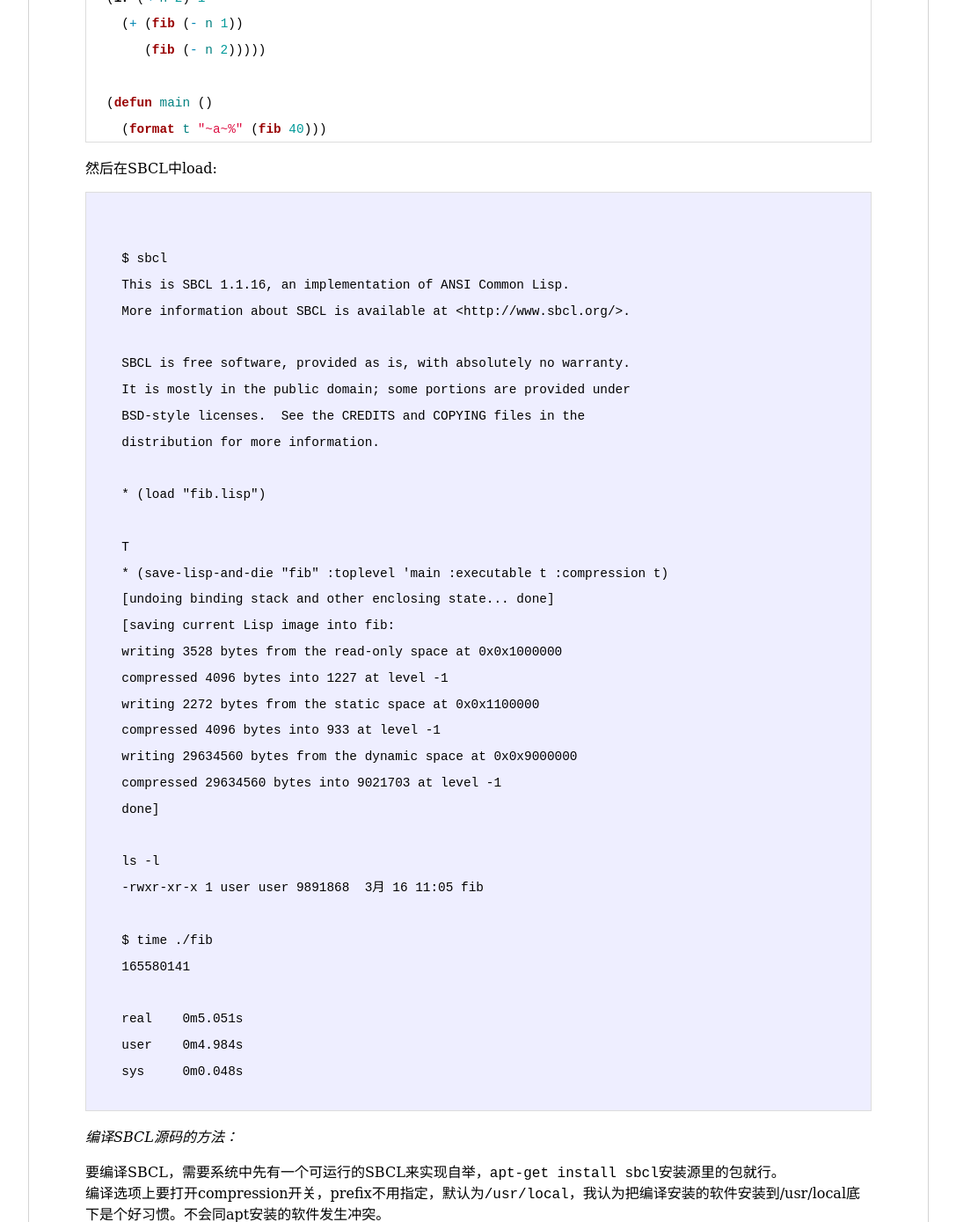
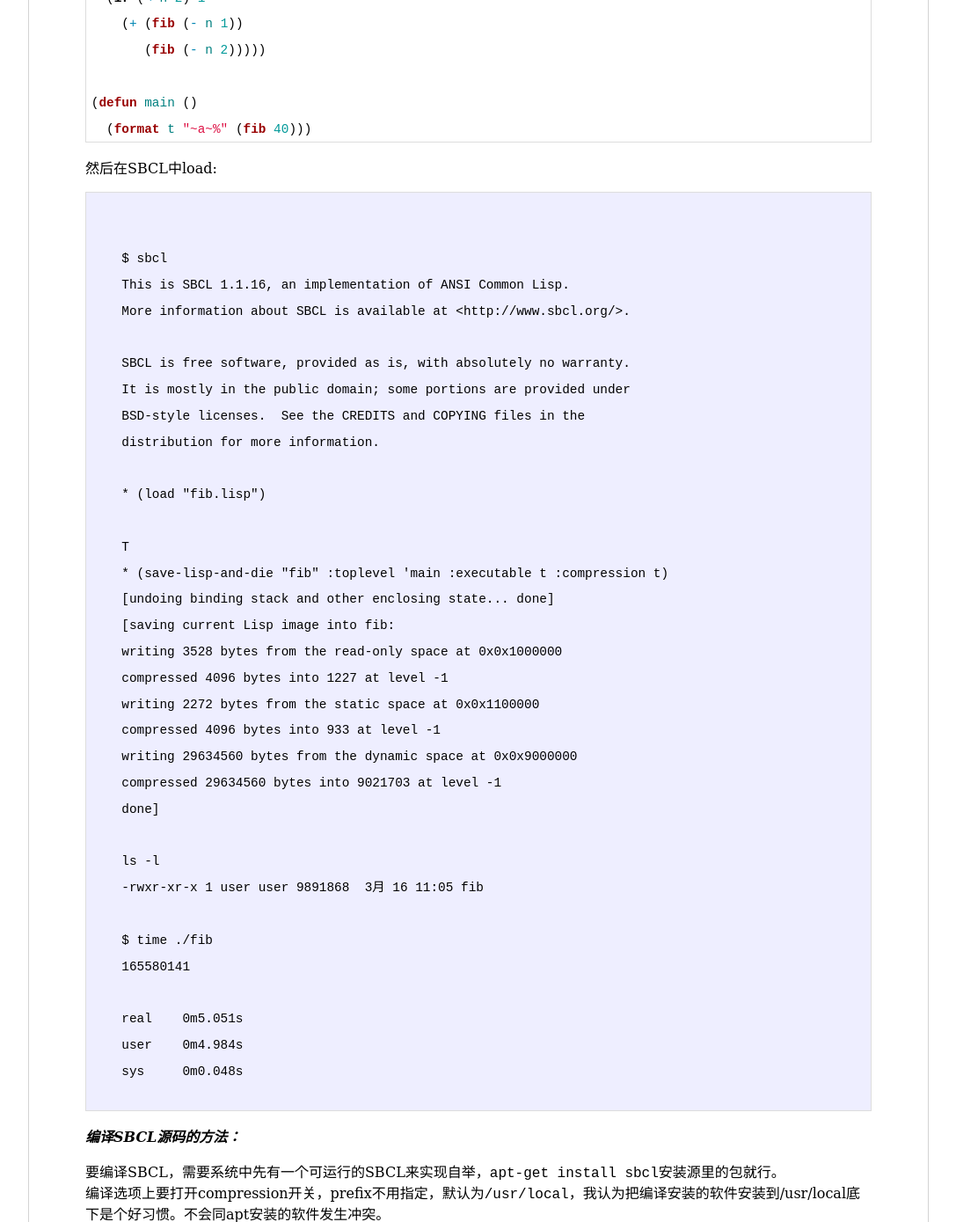
Before and after one commit to rhuichao/uternet.github.io, a Jekyll site: the page built from _posts/2014-03-16-sbcl-compile.md, in a window 1280 px wide. Shown: the part 737-2126 px from the top of the page at 88% size, without its empty margins (96-1183 px from the left). Built offline with Jekyll 4.4.1, drawn with Linux system fonts in a browser that asks for light colours; Markdown is read by kramdown in place of the engine named in the settings.

Commit message:
new document posted

````diff
--- a/_posts/2014-03-16-sbcl-compile.md
+++ b/_posts/2014-03-16-sbcl-compile.md
@@ -24,8 +24,8 @@ date:   2014-03-16
     (+ (fib (- n 1))
        (fib (- n 2)))))
 
-  (defun main ()
-    (format t "~a~%" (fib 40)))
+(defun main ()
+  (format t "~a~%" (fib 40)))
 ```
 
 然后在SBCL中load:
@@ -67,7 +67,7 @@ date:   2014-03-16
 
 </code></pre>
 
-*编译SBCL源码的方法：*
+***编译SBCL源码的方法：***
 
 要编译SBCL，需要系统中先有一个可运行的SBCL来实现自举，`apt-get install sbcl`安装源里的包就行。
 编译选项上要打开compression开关，prefix不用指定，默认为`/usr/local`，我认为把编译安装的软件安装到/usr/local底下是个好习惯。不会同apt安装的软件发生冲突。
````
